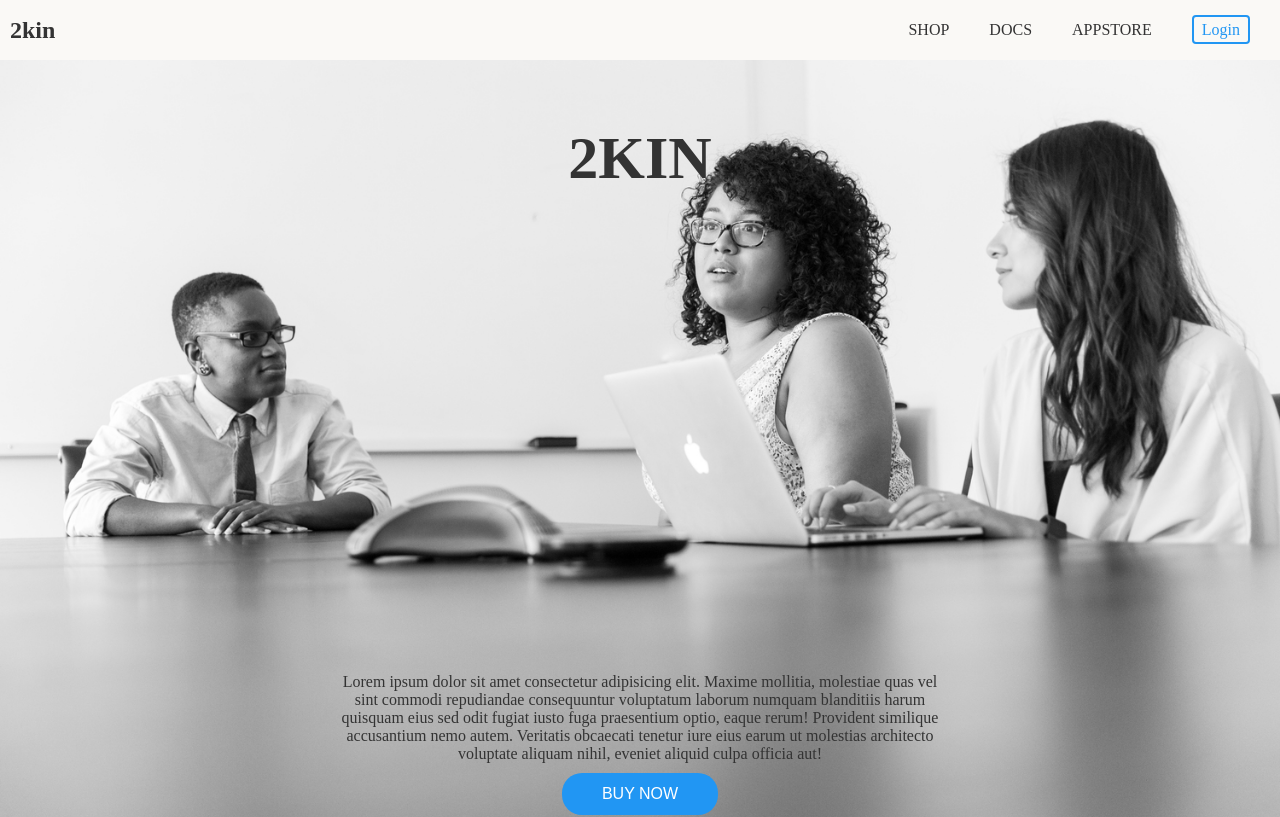
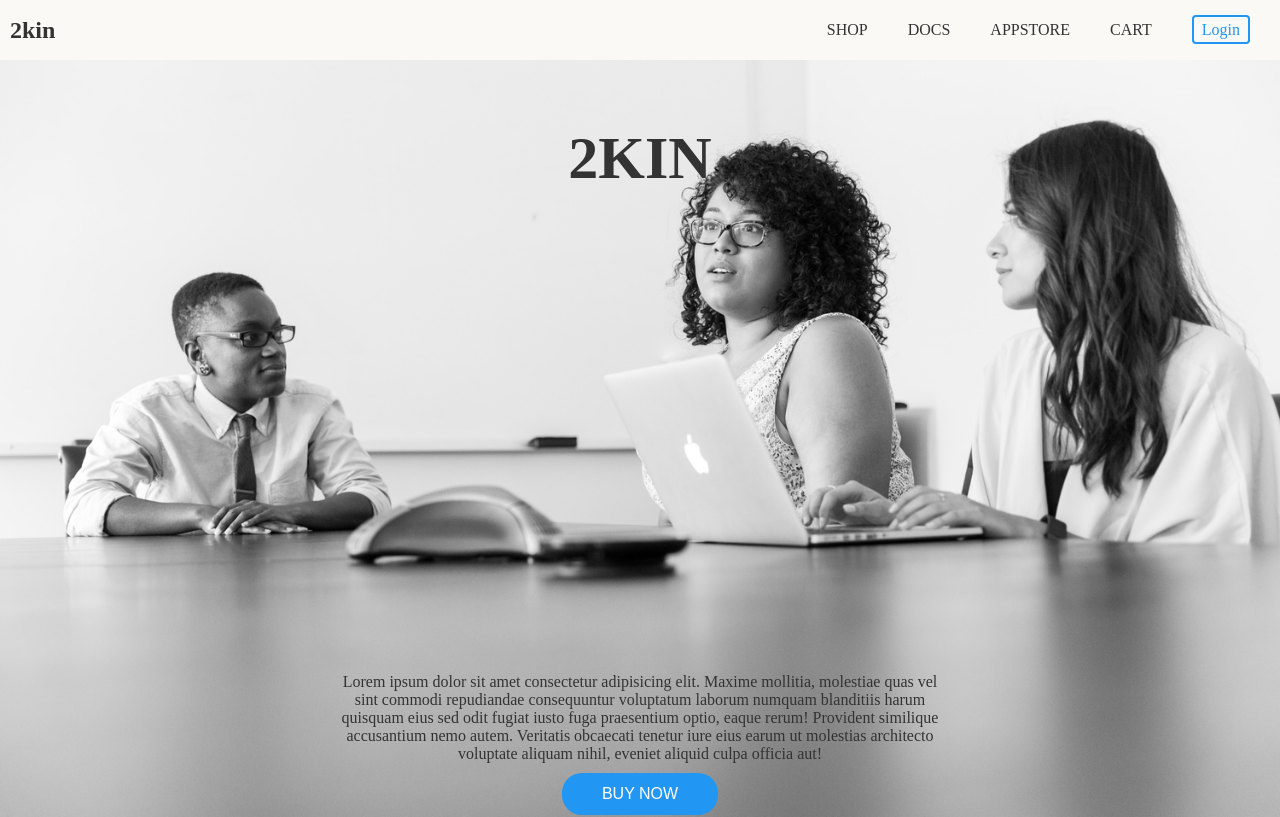
Before and after one commit to SirSicard/2KIN-Onboarding, a React (Vite) app in the folder client/: page / in a window 1280 px wide. Shown: the top 817 px of the page. Built offline with nearby package versions, Linux system fonts and the light colour scheme.

Commit message:
Added cart to navbar
For now as a text but will be needing a change once we have implemented icons

```diff
--- a/client/src/components/Navbar.jsx
+++ b/client/src/components/Navbar.jsx
@@ -11,6 +11,7 @@ function Navbar({ onLoginClick }) {
         <NavLink to={"/shop"}>SHOP</NavLink>
         <NavLink to="/docs">DOCS</NavLink>
         <NavLink to={"/apps"}>APPSTORE</NavLink>
+        <NavLink to={"/cart"}>CART</NavLink>
         <Link href="#" onClick={onLoginClick}>
           <span className="nav-login-btn">Login</span>
         </Link>
```
